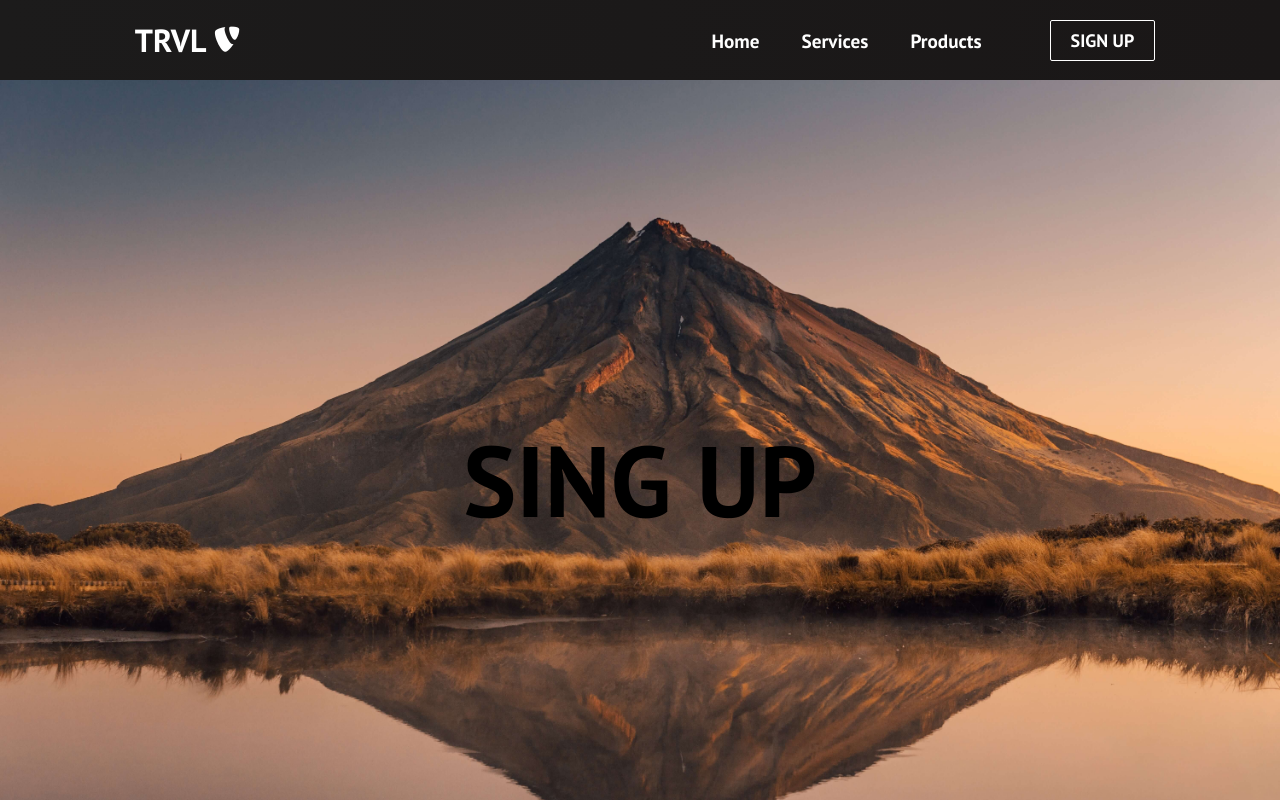
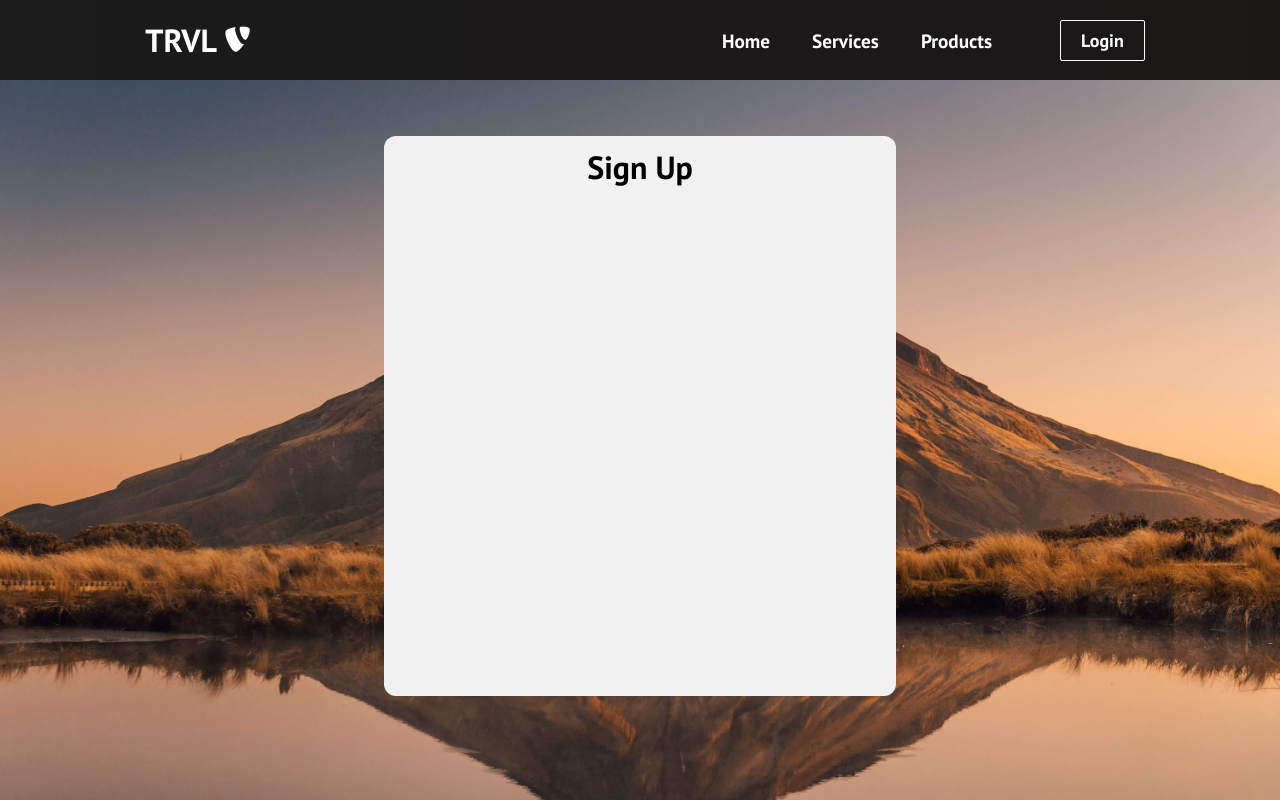
Before and after one commit to pedroescp/landing_page, a React (Create React App) app: page /sign-up in a window 1280 px wide. Built offline with nearby package versions, Linux system fonts and the light colour scheme.

Commit message:
feature: added-container-in-signUp-form

```diff
--- a/package.json
+++ b/package.json
@@ -3,6 +3,10 @@
   "version": "0.1.0",
   "private": true,
   "dependencies": {
+    "@emotion/react": "^11.8.2",
+    "@emotion/styled": "^11.8.1",
+    "@mui/material": "^5.5.2",
+    "@mui/styled-engine-sc": "^5.5.2",
     "@testing-library/jest-dom": "^5.16.2",
     "@testing-library/react": "^12.1.4",
     "@testing-library/user-event": "^13.5.0",
@@ -11,6 +15,7 @@
     "react-dom": "^17.0.2",
     "react-router-dom": "^6.2.2",
     "react-scripts": "5.0.0",
+    "styled-components": "^5.3.3",
     "web-vitals": "^2.1.4"
   },
   "scripts": {
--- a/src/App.css
+++ b/src/App.css
@@ -2,15 +2,12 @@
   box-sizing: border-box;
   margin: 0;
   padding: 0;
-    font-family: 'PT Sans', sans-serif;
+  font-family: "PT Sans", sans-serif;
 }
 
 .home,
 .services,
-  .products,
-
-  .sign-up
-   {
+.products {
   display: flex;
   height: 100vh;
   align-items: center;
@@ -25,7 +22,7 @@
 }
 
 .services {
-    background-image: url('/public/images/img-1.jpg');
+  background-image: url("/public/images/img-1.jpg");
   background-position: center;
   background-size: cover;
   background-repeat: no-repeat;
@@ -34,7 +31,7 @@
 }
 
 .products {
-    background-image: url('/public/images/img-8.jpg');
+  background-image: url("/public/images/img-8.jpg");
   background-position: center;
   background-size: fill;
   background-repeat: no-repeat;
@@ -43,10 +40,24 @@
 }
 
 .sign-up {
-    background-image: url('/public/images/img-3.jpg');
+  background-image: url("/public/images/img-3.jpg");
   background-position: center;
   background-size: cover;
   background-repeat: no-repeat;
-    color: black;
-    font-size: 100px;
+
+  object-fit: cover;
+  width: 100%;
+  height: 100%;
+  position: fixed;
+  z-index: -1;
 }
+
+.sign-up-form {
+  margin: auto;
+  margin-top: 3.5em;
+  width: 40%;
+  height: 70%;
+  background-color: rgb(241, 241, 241);
+  border-radius: 12px;
+  padding: 10px;
+}
--- a/src/components/heroComponents/HeroSection.js
+++ b/src/components/heroComponents/HeroSection.js
@@ -7,20 +7,15 @@ function HeroSection() {
     return (
         <div className='hero-container'>
             <video src='/videos/video-1.mp4' className='hero-video' autoPlay loop muted />
-            <h1>THE BEST TRELLO EVER</h1>
-            <p>This the best Trello app has in the fucking world</p>
+            <h1>Trevollo</h1>
+            <p>This the best task manager app in the world</p>
             <div className='hero-button'>
                 <Button
                     className='btns'
                     buttonStyle='btn--outline'
                     buttonSize='btn--large'
-                >START HERE</Button>
-
-                <Button
-                    className='btns'
-                    buttonStyle='btn--outline'
-                    buttonSize='btn--large'
-                >Teste Button <i className='fa fa-play-circle' /> </Button>
+                >Start Here
+                </Button>
             </div>
         </div>
     )
--- a/src/components/navbar/Navbar.js
+++ b/src/components/navbar/Navbar.js
@@ -66,11 +66,11 @@ function Navbar() {
                 className='nav-links-mobile'
                 onClick={closeMobileMenu}
               >
-                Sign Up
+                Login
               </Link>
             </li>
           </ul>
-          {button && <Button buttonStyle='btn--outline'>SIGN UP</Button>}
+          {button && <Button buttonStyle='btn--outline'>Login</Button>}
         </div>
       </nav>
     </>
--- a/src/components/pages/SignUp.js
+++ b/src/components/pages/SignUp.js
@@ -1,6 +1,16 @@
 import React from 'react';
 import '../../App.css';
+import Box from '@mui/material/Box';
+import Container from '@mui/material/Container';
 
 export default function SignUp() {
-  return <h1 className='sign-up'>SING UP</h1>;
+  return (
+    <>
+        <Box className='sign-up'>
+          <div className='sign-up-form'>
+            <h1>Sign Up</h1>
+          </div>
+        </Box>
+    </>
+  )
 }
```
Also changed, not shown: 1 other file (tests, documents, lock files or other folders). Lines whose indentation alone changed are shown as unchanged.
